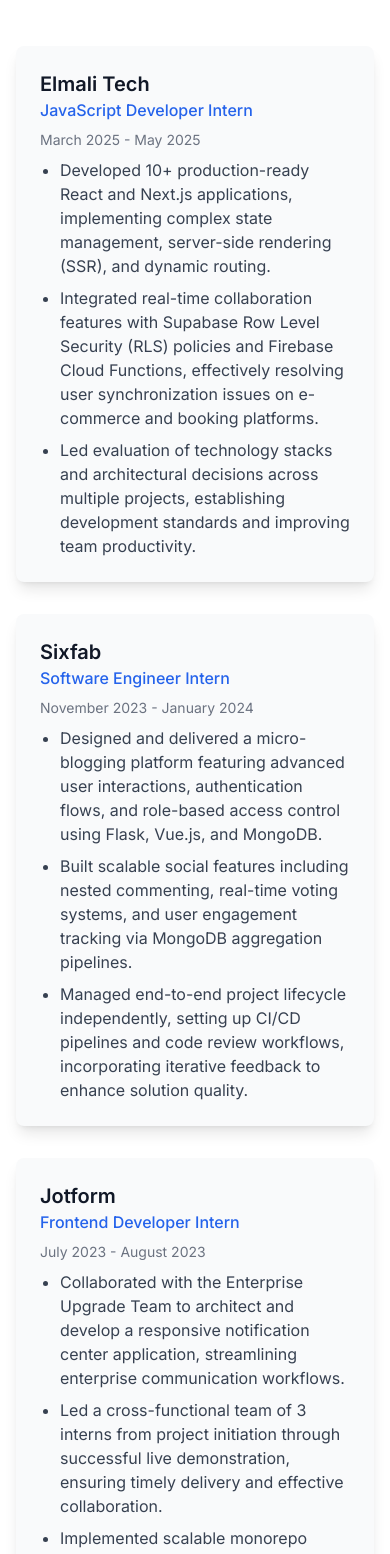
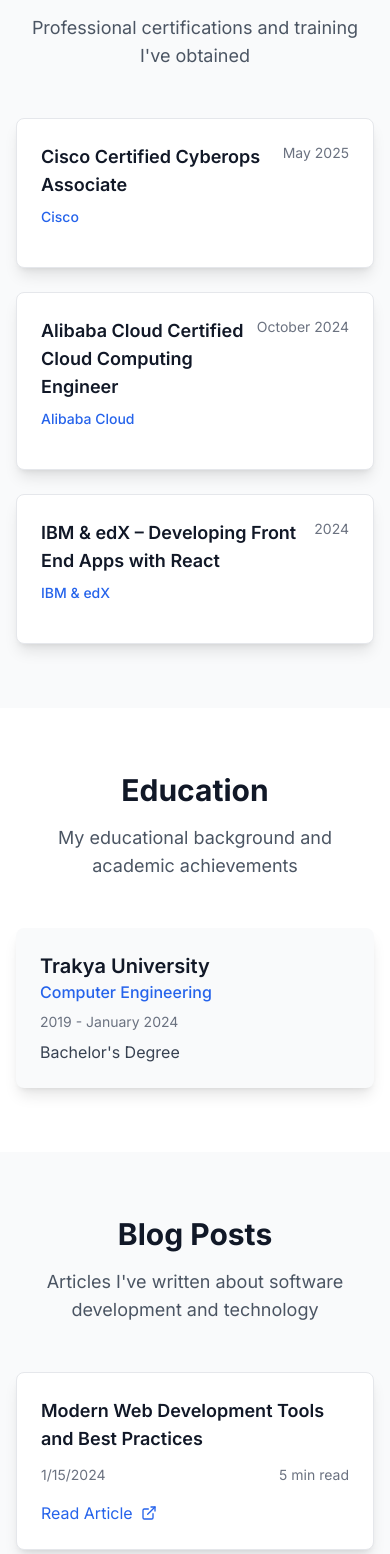
Before and after one commit to Berkayozgun/berkayozgun-portfolio, a React (Vite) app: page / in a window 390 px wide. Shown: the part 3986-5540 px from the top of the page. Built offline with nearby package versions, Linux system fonts and the light colour scheme.

Commit message:
Enhance portfolio content and structure: Add Certifications, Education, and Blog sections to Home component. Update navigation and localization files for new sections. Improve README with detailed features and technical specifications.

```diff
--- a/src/components/Navigation.tsx
+++ b/src/components/Navigation.tsx
@@ -26,6 +26,9 @@
   const navItems = [
     { id: 'about', label: t('navigation.about') },
     { id: 'projects', label: t('navigation.projects') },
+    { id: 'certifications', label: t('navigation.certifications') },
+    { id: 'education', label: t('navigation.education') },
+    { id: 'blog', label: t('navigation.blog') },
     { id: 'experience', label: t('navigation.experience') },
     { id: 'contact', label: t('navigation.contact') }
   ];
--- a/src/i18n/locales/en.json
+++ b/src/i18n/locales/en.json
@@ -2,6 +2,9 @@
   "navigation": {
     "about": "About",
     "projects": "Projects",
+    "certifications": "Certifications",
+    "education": "Education",
+    "blog": "Blog",
     "experience": "Experience",
     "contact": "Contact"
   },
@@ -36,10 +39,16 @@
     "current": "Present"
   },
   "education": {
-    "title": "Education"
+    "title": "Education",
+    "description": "My educational background and academic achievements"
+  },
+  "blog": {
+    "title": "Blog Posts",
+    "description": "Articles I've written about software development and technology"
   },
   "certifications": {
-    "title": "Certifications"
+    "title": "Certifications",
+    "description": "Professional certifications and training I've obtained"
   },
   "contact": {
     "title": "Get In Touch",
--- a/src/i18n/locales/tr.json
+++ b/src/i18n/locales/tr.json
@@ -2,6 +2,9 @@
   "navigation": {
     "about": "Hakkımda",
     "projects": "Projeler",
+    "certifications": "Sertifikalar",
+    "education": "Eğitim",
+    "blog": "Blog",
     "experience": "Deneyim",
     "contact": "İletişim"
   },
@@ -36,10 +39,16 @@
     "current": "Günümüz"
   },
   "education": {
-    "title": "Eğitim"
+    "title": "Eğitim",
+    "description": "Eğitim geçmişim ve akademik başarılarım"
+  },
+  "blog": {
+    "title": "Blog Yazılarım",
+    "description": "Yazılım geliştirme ve teknoloji hakkında yazdığım makaleler"
   },
   "certifications": {
-    "title": "Sertifikalar"
+    "title": "Sertifikalar",
+    "description": "Elde ettiğim profesyonel sertifikalar ve eğitimler"
   },
   "contact": {
     "title": "İletişime Geç",
--- a/src/pages/Home.tsx
+++ b/src/pages/Home.tsx
@@ -285,6 +285,155 @@
         </div>
       </section>
 
+      {/* Certifications Section */}
+      <section id="certifications" className="py-16 bg-gray-50 dark:bg-gray-900">
+        <div className="max-w-7xl mx-auto px-4 sm:px-6 lg:px-8">
+          <motion.div
+            initial={{ opacity: 0, y: 60 }}
+            whileInView={{ opacity: 1, y: 0 }}
+            transition={{ duration: 0.6 }}
+            viewport={{ once: true }}
+            className="text-center mb-12"
+          >
+            <h2 className="text-3xl md:text-4xl font-bold text-gray-900 dark:text-white mb-4">
+              {t('certifications.title')}
+            </h2>
+            <p className="text-lg text-gray-600 dark:text-gray-300 max-w-3xl mx-auto">
+              {t('certifications.description')}
+            </p>
+          </motion.div>
+          <motion.div
+            variants={staggerContainer}
+            initial="initial"
+            whileInView="animate"
+            viewport={{ once: true }}
+            className="grid grid-cols-1 md:grid-cols-2 lg:grid-cols-3 gap-6"
+          >
+            {data.certifications?.map((cert: any, idx: number) => (
+              <motion.div
+                key={idx}
+                variants={fadeInUp}
+                className="bg-white dark:bg-gray-800 p-6 rounded-lg shadow-lg border border-gray-200 dark:border-gray-700"
+              >
+                <div className="flex items-start justify-between mb-4">
+                  <div className="flex-1">
+                    <h3 className="text-lg font-semibold text-gray-900 dark:text-white mb-2">
+                      {cert.name}
+                    </h3>
+                    <p className="text-blue-600 dark:text-blue-400 font-medium text-sm">
+                      {cert.issuer}
+                    </p>
+                  </div>
+                  <div className="text-gray-500 dark:text-gray-300 text-sm">
+                    {cert.date}
+                  </div>
+                </div>
+              </motion.div>
+            ))}
+          </motion.div>
+        </div>
+      </section>
+
+      {/* Education Section */}
+      <section id="education" className="py-16 bg-white dark:bg-gray-800">
+        <div className="max-w-7xl mx-auto px-4 sm:px-6 lg:px-8">
+          <motion.div
+            initial={{ opacity: 0, y: 60 }}
+            whileInView={{ opacity: 1, y: 0 }}
+            transition={{ duration: 0.6 }}
+            viewport={{ once: true }}
+            className="text-center mb-12"
+          >
+            <h2 className="text-3xl md:text-4xl font-bold text-gray-900 dark:text-white mb-4">
+              {t('education.title')}
+            </h2>
+            <p className="text-lg text-gray-600 dark:text-gray-300 max-w-3xl mx-auto">
+              {t('education.description')}
+            </p>
+          </motion.div>
+          <motion.div
+            variants={staggerContainer}
+            initial="initial"
+            whileInView="animate"
+            viewport={{ once: true }}
+            className="space-y-8"
+          >
+            {data.education?.map((edu: any, idx: number) => (
+              <motion.div
+                key={idx}
+                variants={fadeInUp}
+                className="bg-gray-50 dark:bg-gray-700 p-6 rounded-lg shadow-lg"
+              >
+                <div className="flex flex-col md:flex-row md:items-center md:justify-between mb-2">
+                  <div>
+                    <h3 className="text-xl font-semibold text-gray-900 dark:text-white">{edu.school}</h3>
+                    <p className="text-blue-600 dark:text-blue-400 font-medium">{edu.degree}</p>
+                  </div>
+                  <div className="text-gray-500 dark:text-gray-300 text-sm mt-2 md:mt-0">{edu.period}</div>
+                </div>
+                <p className="text-gray-700 dark:text-gray-300">{edu.description}</p>
+              </motion.div>
+            ))}
+          </motion.div>
+        </div>
+      </section>
+
+      {/* Blog Section */}
+      <section id="blog" className="py-16 bg-gray-50 dark:bg-gray-900">
+        <div className="max-w-7xl mx-auto px-4 sm:px-6 lg:px-8">
+          <motion.div
+            initial={{ opacity: 0, y: 60 }}
+            whileInView={{ opacity: 1, y: 0 }}
+            transition={{ duration: 0.6 }}
+            viewport={{ once: true }}
+            className="text-center mb-12"
+          >
+            <h2 className="text-3xl md:text-4xl font-bold text-gray-900 dark:text-white mb-4">
+              {t('blog.title')}
+            </h2>
+            <p className="text-lg text-gray-600 dark:text-gray-300 max-w-3xl mx-auto">
+              {t('blog.description')}
+            </p>
+          </motion.div>
+          <motion.div
+            variants={staggerContainer}
+            initial="initial"
+            whileInView="animate"
+            viewport={{ once: true }}
+            className="grid grid-cols-1 md:grid-cols-2 lg:grid-cols-3 gap-6"
+          >
+            {data.medium?.map((post: any, idx: number) => (
+              <motion.div
+                key={idx}
+                variants={fadeInUp}
+                className="bg-white dark:bg-gray-800 p-6 rounded-lg shadow-lg border border-gray-200 dark:border-gray-700 hover:shadow-xl transition-shadow"
+              >
+                <div className="flex flex-col h-full">
+                  <div className="flex-1">
+                    <h3 className="text-lg font-semibold text-gray-900 dark:text-white mb-3 line-clamp-2">
+                      {post.title}
+                    </h3>
+                    <div className="flex items-center justify-between text-sm text-gray-500 dark:text-gray-400 mb-4">
+                      <span>{new Date(post.date).toLocaleDateString()}</span>
+                      <span>{post.readTime}</span>
+                    </div>
+                  </div>
+                  <a
+                    href={post.link}
+                    target="_blank"
+                    rel="noopener noreferrer"
+                    className="inline-flex items-center text-blue-600 dark:text-blue-400 hover:text-blue-700 dark:hover:text-blue-300 transition-colors"
+                  >
+                    <span>Read Article</span>
+                    <ExternalLink className="w-4 h-4 ml-2" />
+                  </a>
+                </div>
+              </motion.div>
+            ))}
+          </motion.div>
+        </div>
+      </section>
+
       {/* Experience Section */}
       <section id="experience" className="py-16 bg-white dark:bg-gray-800">
         <div className="max-w-7xl mx-auto px-4 sm:px-6 lg:px-8">
```
Also changed, not shown: 1 other file (tests, documents, lock files or other folders).
